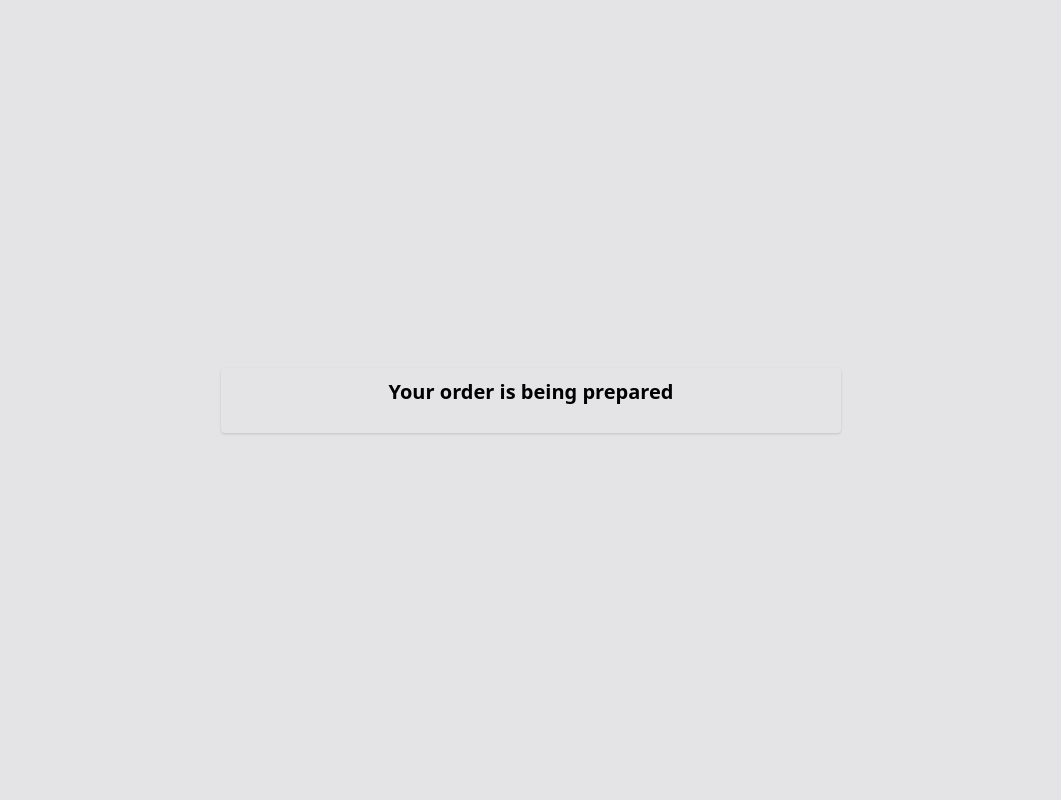
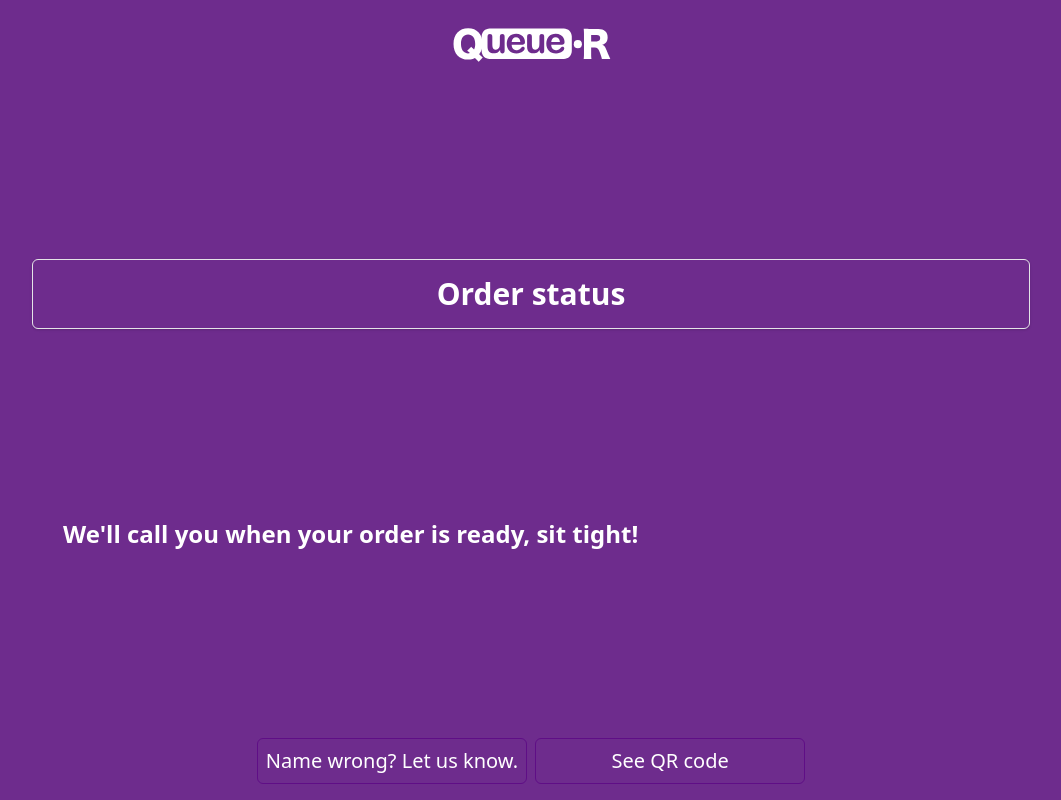
Before and after one commit to amurf/queue-r, a Vue app in the folder frontend/: page /w/1 in a window 1280 px wide. Shown: the whole page, without its empty margins (109-1170 px from the left). Built offline with nearby package versions, Linux system fonts and the light colour scheme; no server answers.

Commit message:
Restyle tracking page

```diff
--- a/frontend/src/pages/Track.vue
+++ b/frontend/src/pages/Track.vue
@@ -1,6 +1,8 @@
 <script setup lang="ts">
 import { io } from "socket.io-client";
 import { ref } from "vue";
+
+import Logo from "../images/logo-dark.svg";
 
 const props = defineProps({
   id: {
@@ -23,31 +25,52 @@ socket.on("update", (newStatus) => {
 socket.on("error", (newStatus) => {
   error.value = newStatus;
 });
+
+document.body.style.setProperty("--colour-body", "var(--colour-primary-light)");
 </script>
 
 <template>
-  <div class="flex flex-col items-center justify-center w-full h-screen px-5">
+  <div class="flex flex-col items-center justify-between w-full h-screen p-4">
+    <Logo class="text-white" />
+
     <div
       class="
         flex flex-col
         items-center
-        w-1/2
+        w-4/5
         bg-purple-100
+        shadow
         border
-        rounded
-        shadow
+        p-4
+        rounded-md
+        text-3xl text-white
       "
     >
-      <h1 class="p-2 text-xl font-bold border border-bottom">
-        Your order is being prepared
-      </h1>
+      <h1 class="font-bold">Order status</h1>
 
-      <p class="w-full border-purple-200 border-t p-2 text-center">
+      <p class="">
         <template v-if="error">Something went wrong</template>
         <template v-else>
           {{ status }}
         </template>
       </p>
     </div>
+
+    <p class="text-white text-xl font-bold w-3/4 text-2xl">
+      We'll call you when your order is ready, sit tight!
+    </p>
+
+    <div class="grid grid-cols-2 gap-2">
+      <button
+        class="text-white border border-primary-dark p-2 rounded-md text-xl"
+      >
+        Name wrong? Let us know.
+      </button>
+      <button
+        class="text-white border border-primary-dark p-2 rounded-md text-xl"
+      >
+        See QR code
+      </button>
+    </div>
   </div>
 </template>
```
